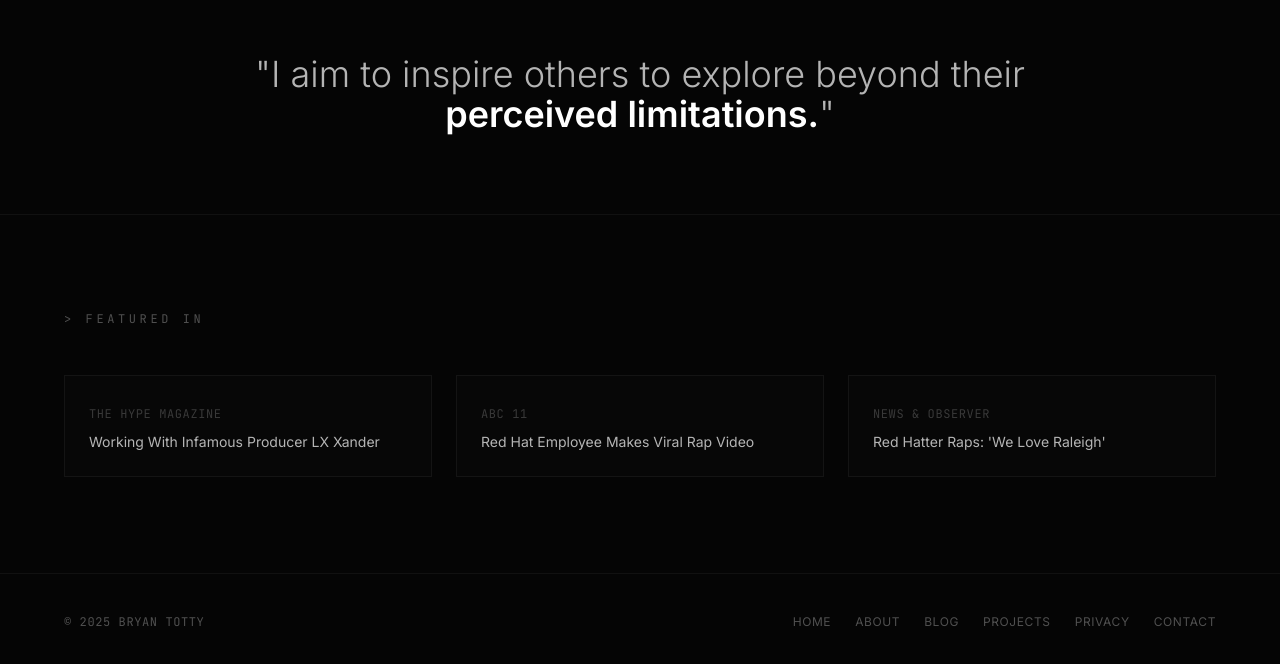
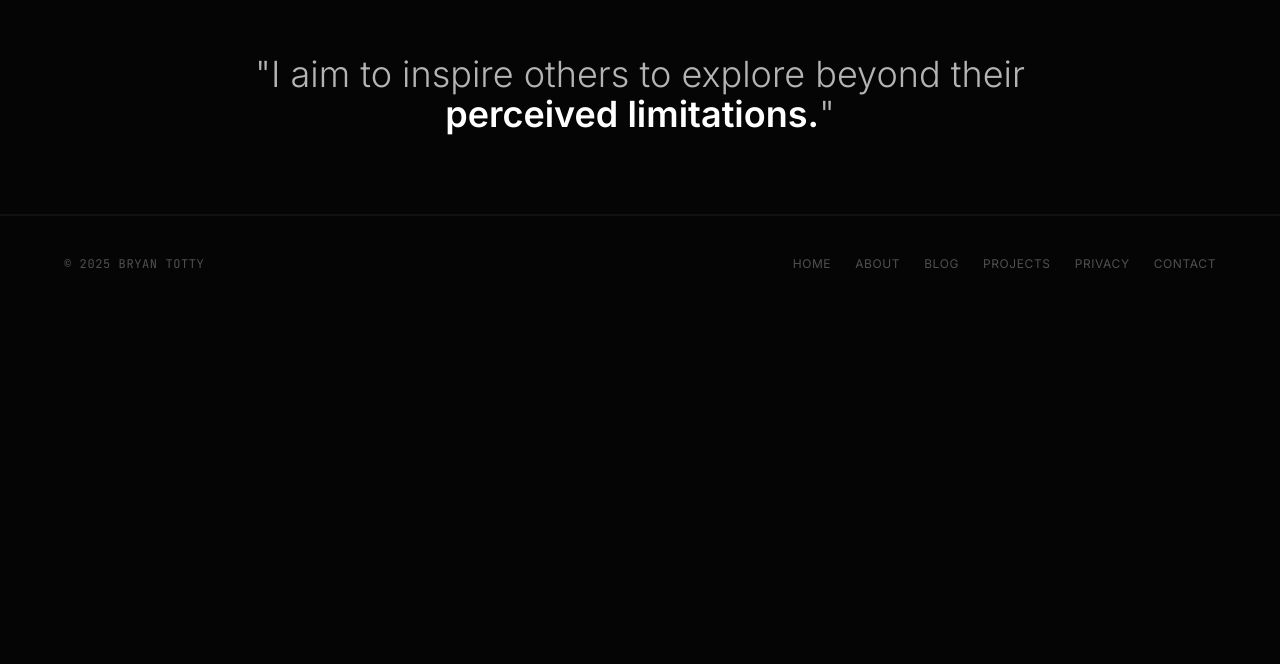
Before and after one commit to mtg-vox/bryantotty-site, a plain HTML site: page index.html in a window 1280 px wide. Shown: the part 1355-2019 px from the top of the page. After the commit the page ends 1667 px from the top, so only its background shows below. Drawn offline with nearby package versions, Linux system fonts and the light colour scheme.

Commit message:
Remove Featured In section from homepage

```diff
--- a/index.html
+++ b/index.html
@@ -169,27 +169,6 @@
         </div>
     </section>
 
-    <!-- Featured links -->
-    <section class="py-24 px-6">
-        <div class="max-w-6xl mx-auto">
-            <h2 class="font-['JetBrains_Mono'] text-xs text-white/30 tracking-[0.3em] uppercase mb-12">&gt; Featured In</h2>
-            <div class="grid md:grid-cols-3 gap-6">
-                <a href="https://www.thehypemagazine.com/2023/07/lyrical-rapper-b-totty-working-with-infamous-producer-lx-xander/" target="_blank" rel="noopener" class="press-card">
-                    <span class="text-white/20 text-xs font-['JetBrains_Mono'] tracking-wider">THE HYPE MAGAZINE</span>
-                    <span class="text-white/70 text-sm mt-2 block">Working With Infamous Producer LX Xander</span>
-                </a>
-                <a href="https://abc11.com/entertainment/red-hat-employee-makes-viral-rap-video-about-raleigh/1185323/" target="_blank" rel="noopener" class="press-card">
-                    <span class="text-white/20 text-xs font-['JetBrains_Mono'] tracking-wider">ABC 11</span>
-                    <span class="text-white/70 text-sm mt-2 block">Red Hat Employee Makes Viral Rap Video</span>
-                </a>
-                <a href="https://www.newsobserver.com/news/business/article57970488.html" target="_blank" rel="noopener" class="press-card">
-                    <span class="text-white/20 text-xs font-['JetBrains_Mono'] tracking-wider">NEWS &amp; OBSERVER</span>
-                    <span class="text-white/70 text-sm mt-2 block">Red Hatter Raps: 'We Love Raleigh'</span>
-                </a>
-            </div>
-        </div>
-    </section>
-
     <!-- Footer -->
     <footer class="border-t border-white/5 py-10 px-6">
         <div class="max-w-6xl mx-auto flex flex-col md:flex-row justify-between items-center gap-6 text-xs text-white/30 tracking-wider">
```
